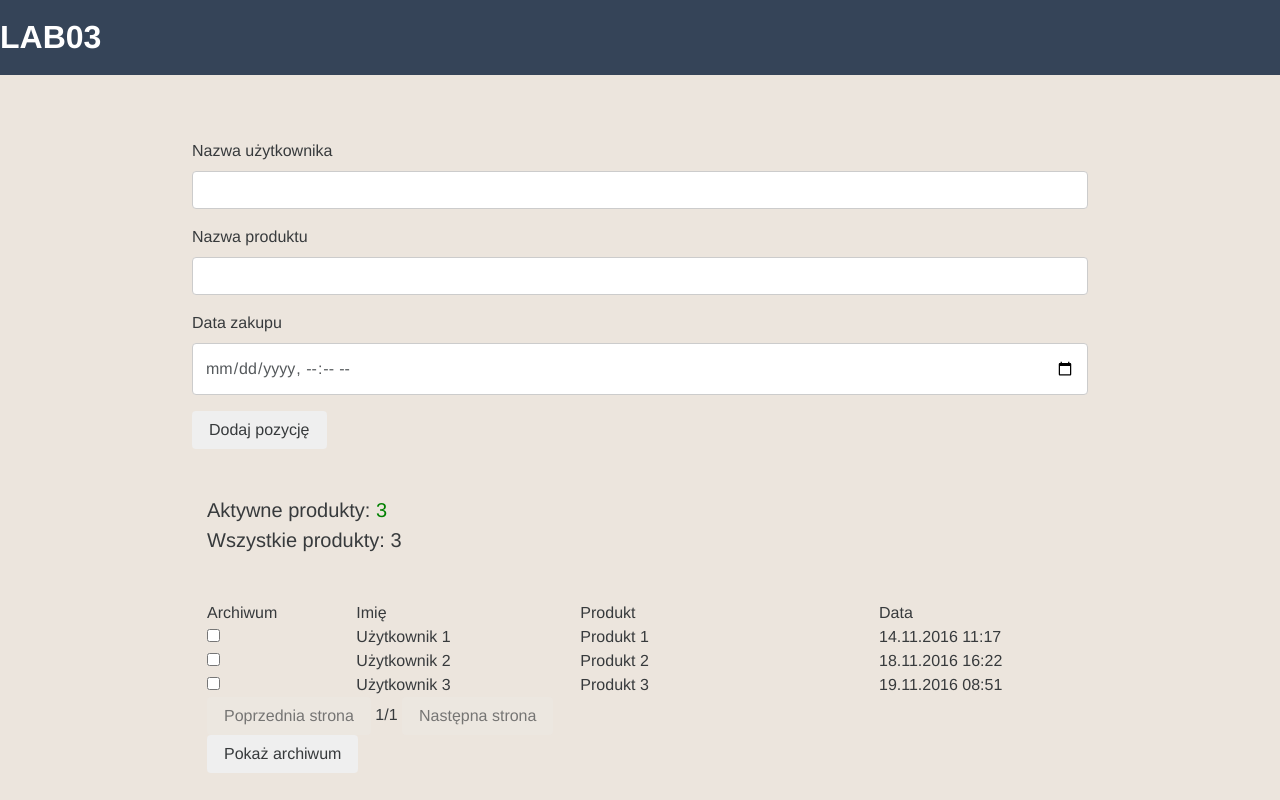
After one commit to mfrankiewicz/zpw-lab-javascript, a PHP site: page /lab03/index.php in a window 1280 px wide. The commit adds this page. Run offline with PHP 8.4, Linux system fonts and the light colour scheme; style sheets or scripts are compiled from the project's sources.

Commit message:
dodaje zadania 1-4

```diff
--- a/src/lab03/angular/app.js
+++ b/src/lab03/angular/app.js
@@ -1,3 +1,5 @@
-var shoppingListApp = angular.module('shoppingListApp', [
-    'appControllers'
+var purchaseListApp = angular.module('purchaseListApp', [
+    'appControllers',
+    'appServices',
+    'appFilters'
 ]);
--- a/src/lab03/angular/controllers.js
+++ b/src/lab03/angular/controllers.js
@@ -4,8 +4,80 @@ appControllers.controller('mainCtrl', function($scope, $http) {
     $scope.assetsVersion = Math.random();
 });
 
-appControllers.controller('shoppingListCtrl', function($scope, $http) {
+appControllers.controller('purchaseFormCtrl', function($scope, purchaseListService) {
 
+    $scope.addPurchase = function() {
+        var purchase = $scope.purchase;
+
+        purchaseListService.data.push({
+            id: purchaseListService.data.length + 1,
+            archive: false,
+            username: purchase.username,
+            productName: purchase.productName,
+            date: purchase.date
+        });
+    }
 
 
 });
+
+appControllers.controller('purchaseListCtrl', function($scope, purchaseListService) {
+    $scope.purchases = purchaseListService.data;
+    $scope.currentPage = 0;
+    $scope.pageSize = 8;
+
+    $scope.numberOfPages=function(){
+        return Math.ceil($scope.getDisplayedPurchasesCount()/$scope.pageSize);
+    }
+
+    $scope.archive = function(purchaseId) {
+        angular.forEach(purchaseListService.data, function(purchase, key) {
+            if (purchase.id == purchaseId) {
+                purchase.archive = true;
+                purchase.restoreArchive = false;
+            }
+        });
+    }
+
+    $scope.unarchive = function(purchaseId) {
+        angular.forEach(purchaseListService.data, function(purchase, key) {
+            if (purchase.id == purchaseId) {
+                purchase.archive = false;
+                purchase.restoreArchive = false;
+            }
+        });
+    }
+
+    $scope.restoreArchive = function() {
+        angular.forEach(purchaseListService.data, function(purchase, key) {
+            if (purchase.archive) {
+                purchase.restoreArchive = true;
+            }
+        });
+    }
+
+    $scope.getPurchaseCountByArchiveStatus = function(archive) {
+        var count = 0;
+
+        angular.forEach(purchaseListService.data, function(purchase, key) {
+            if (purchase.archive == archive) {
+                count++;
+            }
+        });
+
+        return count;
+    }
+
+    $scope.getDisplayedPurchasesCount = function() {
+        var count = 0;
+
+        angular.forEach(purchaseListService.data, function(purchase, key) {
+            if (!purchase.archive || (purchase.archive && purchase.restoreArchive)) {
+                count++;
+            }
+        });
+
+        return count;
+    }
+
+});
--- /dev/null
+++ b/src/lab03/angular/filters.js
@@ -0,0 +1,14 @@
+var appFilters = angular.module('appFilters', []);
+
+appFilters.filter('startFrom', function() {
+    return function(input, start) {
+        var result = [];
+        angular.forEach(input, function(purchase, key) {
+            if (!purchase.archive || purchase.restoreArchive) {
+                result.push(purchase);
+            }
+        });
+        start = +start;
+        return result.slice(start);
+    }
+});
--- /dev/null
+++ b/src/lab03/angular/services.js
@@ -0,0 +1,29 @@
+var appServices = angular.module('appServices', []);
+
+appServices.factory('purchaseListService', function() {
+    return {
+        data : [
+            {
+                id: 1,
+                archive: false,
+                username: "Użytkownik 1",
+                productName: "Produkt 1",
+                date: "14.11.2016 11:17"
+            },
+            {
+                id: 2,
+                archive: false,
+                username: "Użytkownik 2",
+                productName: "Produkt 2",
+                date: "18.11.2016 16:22"
+            },
+            {
+                id: 3,
+                archive: false,
+                username: "Użytkownik 3",
+                productName: "Produkt 3",
+                date: "19.11.2016 08:51"
+            }
+        ]
+    };
+});
--- a/src/lab03/assets/less/helpers.less
+++ b/src/lab03/assets/less/helpers.less
@@ -2,8 +2,16 @@
     margin-top: 20px;
 }
 
+.mt-50 {
+    margin-top: 50px;
+}
+
 .mb-20 {
     margin-bottom: 20px;
+}
+
+.mb-50 {
+    margin-bottom: 50px;
 }
 
 .line-height-2em {
@@ -15,3 +23,15 @@
     margin-left: auto;
     margin-right: auto;
 }
+
+.text-green {
+    color: #008000;
+}
+
+.text-red {
+    color: #ff0000;
+}
+
+.text-blue {
+    color: #0000ff;
+}
--- /dev/null
+++ b/src/lab03/index.php
@@ -0,0 +1,92 @@
+<!DOCTYPE html>
+<html lang="en" ng-controller="mainCtrl" ng-app="purchaseListApp">
+    <head>
+        <meta charset="utf-8">
+        <title>Lista zakupów</title>
+        <meta name="viewport" content="width=device-width, initial-scale=1.0">
+
+        <link rel="stylesheet" href="/global/css/bootstrap.min.css">
+        <link rel="stylesheet/less" href="/assets/less/main.less?v=<?= md5(uniqid()) ?>">
+
+        <script type="text/javascript" src="/global/js/less.js"></script>
+        <script src="/global/js/jquery.min.js"></script>
+        <script src="/global/js/angular.min.js"></script>
+        <script src="/global/js/angular-locale_pl-pl.js"></script>
+        <script src="/global/js/angular-route.min.js"></script>
+        <script src="/global/js/angular-resource.min.js"></script>
+        <script src="/global/js/angular-animate.min.js"></script>
+
+        <script src="/angular/controllers.js"></script>
+        <script src="/angular/services.js"></script>
+        <script src="/angular/filters.js"></script>
+    </head>
+
+    <body>
+        <header>
+            <a href="/">
+                lab03
+            </a>
+        </header>
+        <main>
+            <section ng-controller="purchaseFormCtrl" class="purchase-form mb-50">
+                <form ng-submit="addPurchase()">
+                    <div class="form-group">
+                        <label>Nazwa użytkownika</label>
+                        <input ng-model="purchase.username" type="text" class="form-control">
+                    </div>
+                    <div class="form-group">
+                        <label>Nazwa produktu</label>
+                        <input ng-model="purchase.productName" type="text" class="form-control">
+                    </div>
+                    <div class="form-group">
+                        <label>Data zakupu</label>
+                        <input ng-model="purchase.date" type="datetime-local" class="form-control">
+                    </div>
+                    <button type="submit" class="btn btn-default">Dodaj pozycję</button>
+                </form>
+            </section>
+            <section ng-controller="purchaseListCtrl" class="purchase-list container">
+                <h5>Aktywne produkty:
+                    <span ng-if="getPurchaseCountByArchiveStatus(false) < 3" class="text-red">
+                        {{ getPurchaseCountByArchiveStatus(false) }}
+                    </span>
+                    <span ng-if="getPurchaseCountByArchiveStatus(false) >= 3 && getPurchaseCountByArchiveStatus(false) <= 5" class="text-green">
+                        {{ getPurchaseCountByArchiveStatus(false) }}
+                    </span>
+                    <span ng-if="getPurchaseCountByArchiveStatus(false) > 5" class="text-blue">
+                        {{ getPurchaseCountByArchiveStatus(false) }}
+                    </span>
+                </h5>
+                <h5>Wszystkie produkty: {{ purchases.length }}</h5>
+                <div class="row mt-50">
+                    <div class="col-md-2">Archiwum</div>
+                    <div class="col-md-3">Imię</div>
+                    <div class="col-md-4">Produkt</div>
+                    <div class="col-md-3">Data</div>
+                </div>
+                <div class="row" ng-repeat="purchase in purchases | startFrom:currentPage*pageSize | limitTo:pageSize">
+                    <div class="col-md-2" ng-if="purchase.archive">
+                        <input type="checkbox" name="archive" checked="checked" ng-click="unarchive(purchase.id)">
+                    </div>
+                    <div class="col-md-2" ng-if="!purchase.archive">
+                        <input type="checkbox" name="archive" ng-click="archive(purchase.id)">
+                    </div>
+                    <div class="col-md-3">{{ purchase.username }}</div>
+                    <div class="col-md-4">{{ purchase.productName }} </div>
+                    <div class="col-md-3">{{ purchase.date | date:'dd.MM.yyyy HH:mm' }}</div>
+                </div>
+                <div>
+                    <button ng-disabled="currentPage == 0" ng-click="currentPage=currentPage-1" class="btn btn-default">
+                        Poprzednia strona
+                    </button>
+                        {{currentPage+1}}/{{numberOfPages()}}
+                    <button ng-disabled="currentPage >= getDisplayedPurchasesCount()/pageSize - 1" ng-click="currentPage=currentPage+1" class="btn btn-default">
+                        Następna strona
+                    </button>
+                </div>
+                <button ng-click="restoreArchive()" class="btn btn-default">Pokaż archiwum</button>
+            </section>
+        </main>
+        <script src="/angular/app.js"></script>
+    </body>
+</html>
--- a/src/lab04/index.html
+++ b/src/lab04/index.php
@@ -6,7 +6,7 @@
         <meta name="viewport" content="width=device-width, initial-scale=1.0">
 
         <link rel="stylesheet" href="/global/css/bootstrap.min.css">
-        <link rel="stylesheet/less" href="/assets/less/main.less?v={{ assetsVersion }}">
+        <link rel="stylesheet/less" href="/assets/less/main.less?v=<?= md5(uniqid()) ?>">
 
         <script type="text/javascript" src="/global/js/less.js"></script>
         <script src="/global/js/jquery.min.js"></script>
```
Also changed, not shown: src/lab03/index.html (deleted, +0 -36 lines).
